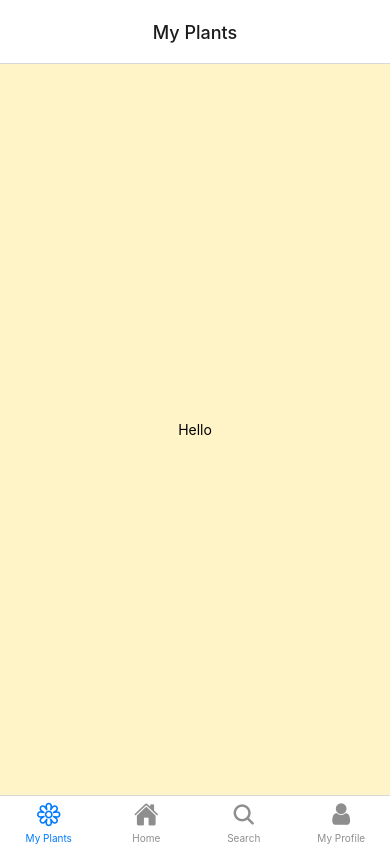
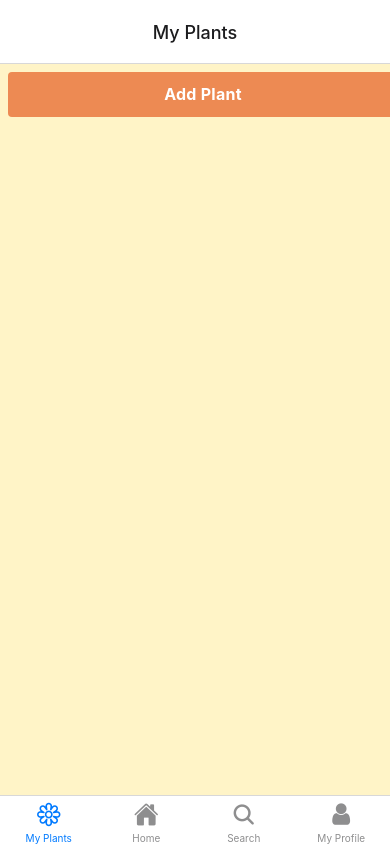
Before and after one commit to odonnellrory/my-plants-FE, a React Native app: screen / in a window 390 px wide. Built offline with nearby package versions, Linux system fonts and the light colour scheme.

Commit message:
added basic stlying and modal to my plants

```diff
--- a/App.js
+++ b/App.js
@@ -13,11 +13,7 @@ export default function App() {
       <StatusBar style="auto" />
       <NavigationContainer>
         <Stack.Navigator>
-          <Stack.Screen
-            name="Main"
-            component={TabNavigator}
-            options={{ headerShown: false }}
-          />
+          <Stack.Screen name="Main" component={TabNavigator} options={{ headerShown: false }} />
           <Stack.Screen name="Camera" component={CameraScreen} />
         </Stack.Navigator>
       </NavigationContainer>
--- /dev/null
+++ b/screens/AddPlantModal.js
@@ -0,0 +1,19 @@
+import React from "react";
+import { Modal, Pressable, Text } from "react-native";
+
+export default function AddPlantModal(props) {
+  const { isModalVisible, setIsModalVisible } = props;
+
+  function handlePress() {
+    setIsModalVisible(false);
+  }
+
+  return (
+    <Modal visible={isModalVisible} animationType="slide">
+      <Text>I AM A Modal</Text>
+      <Pressable onPress={handlePress}>
+        <Text>hello</Text>
+      </Pressable>
+    </Modal>
+  );
+}
--- a/screens/MyPlants.js
+++ b/screens/MyPlants.js
@@ -1,10 +1,22 @@
-import React from "react";
-import { Text, View } from "react-native";
+import React, { useState } from "react";
+import { Button, Text, View, Pressable, Modal } from "react-native";
+import { useNavigation } from "@react-navigation/native";
+import AddPlantModal from "./AddPlantModal";
 
 export default function MyPlants() {
+  let navigation = useNavigation();
+  const [isModalVisible, setIsModalVisible] = useState(false);
+
+  function handleButtonClick() {
+    setIsModalVisible(true);
+  }
+
   return (
     <View style={styles.container}>
-      <Text>Hello</Text>
+      <AddPlantModal isModalVisible={isModalVisible} setIsModalVisible={setIsModalVisible} />
+      <Pressable title="Add Plant" style={styles.button} onPress={handleButtonClick}>
+        <Text style={styles.text}>Add Plant</Text>
+      </Pressable>
     </View>
   );
 }
@@ -14,6 +26,27 @@ const styles = {
     flex: 1,
     backgroundColor: "#fff4c7",
     alignItems: "center",
+    justifyContent: "flex-start",
+  },
+  button: {
+    alignSelf: "stretch",
+    alignItems: "center",
     justifyContent: "center",
+    paddingVertical: 12,
+    paddingHorizontal: 32,
+    borderRadius: 4,
+    elevation: 3,
+    width: "100vw",
+    backgroundColor: "#ed8a53",
+    margin: 8,
+  },
+  text: {
+    fontSize: 16,
+    lineHeight: 21,
+    fontWeight: "bold",
+    letterSpacing: 0.25,
+    color: "#fff",
   },
 };
+
+const addPlant = {};
```
